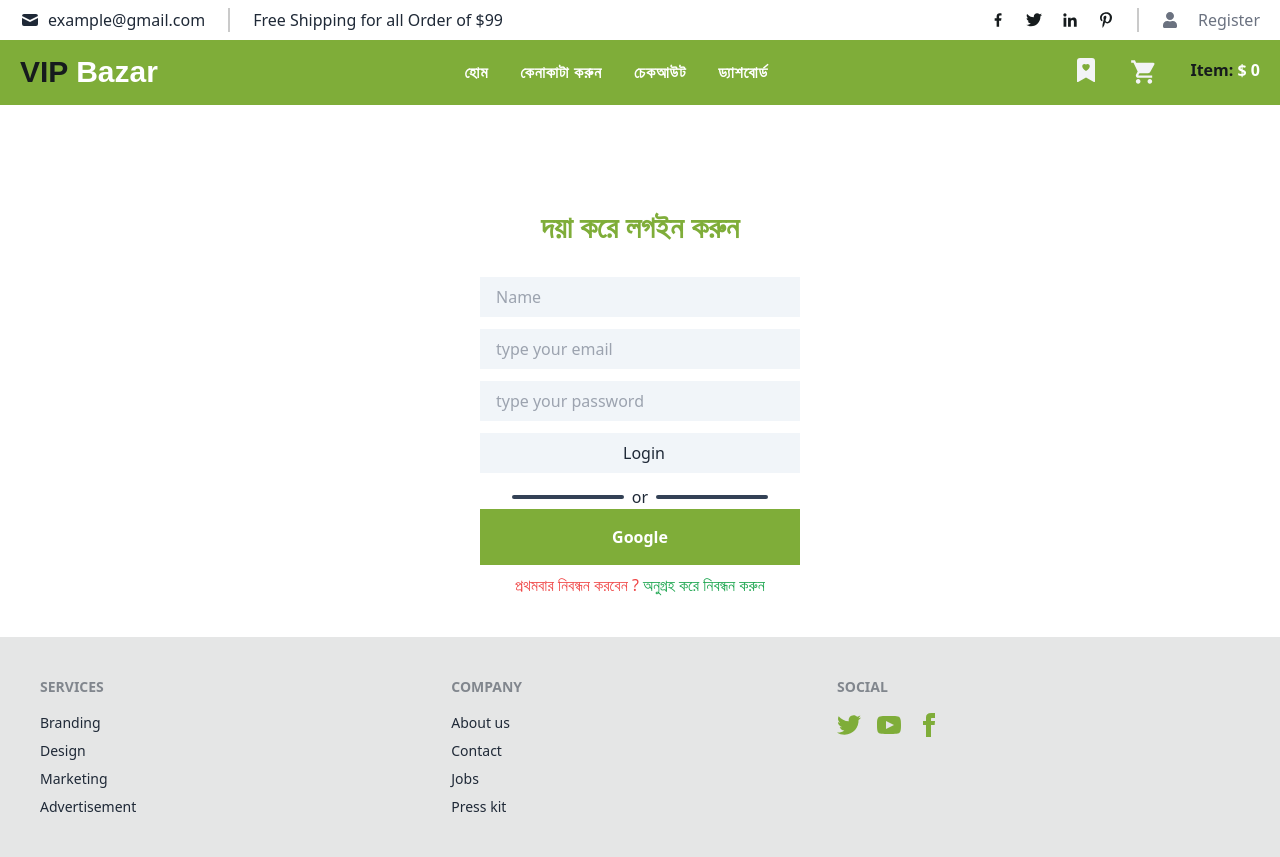
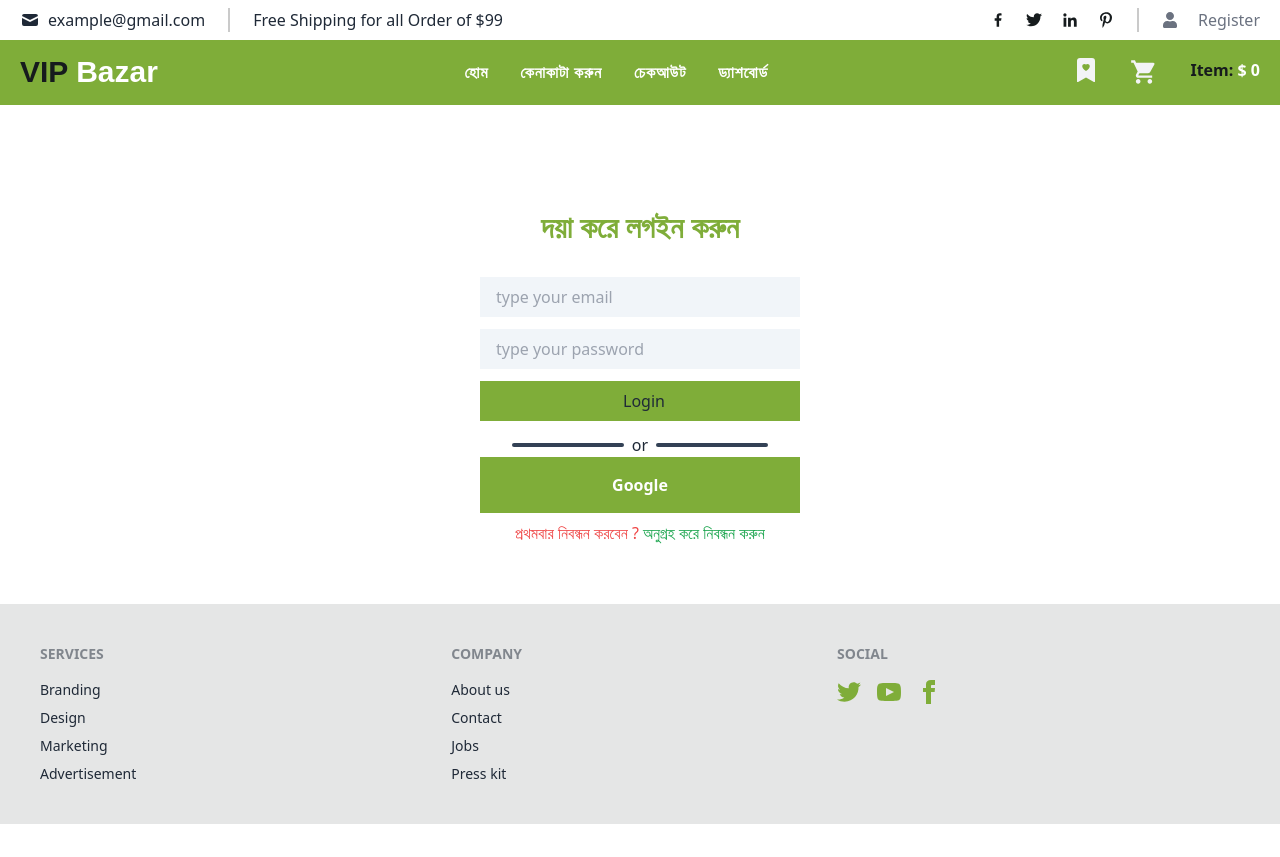
Before and after one commit to team-binarybrains/Ecommerce-client, a React (Create React App) app: page /login in a window 1280 px wide. After the commit the page ends 824 px from the top, so only its background shows below. Built offline with nearby package versions, Linux system fonts and the light colour scheme; no server answers.

Commit message:
login error solved

```diff
--- a/src/Component/Auth/Login.js
+++ b/src/Component/Auth/Login.js
@@ -7,23 +7,22 @@ import { Link, useNavigate } from "react-router-dom";
 import auth from "../../firebase.init";
 
 const Login = () => {
+  const [signInWithEmailAndPassword, user, loading, error] = useSignInWithEmailAndPassword(auth);
+
+  const [signInWithGoogle, userGoogle, loadinguserGoogle, erroruserGoogle] = useSignInWithGoogle(auth);
+
   const navigate = useNavigate();
-  const [signInWithEmailAndPassword, user, loading, error] =
-    useSignInWithEmailAndPassword(auth);
-
-  const [signInWithGoogle, userGoogle, loadinguserGoogle, erroruserGoogle] =
-    useSignInWithGoogle(auth);
-
   if (user || userGoogle) {
     navigate("/");
   }
 
   const handleLogin = async (event) => {
     event.preventDefault();
-    const email = event.current.value;
-    const password = event.current.value;
+    const email = event.target.email.value;
+    const password = event.target.password.value;
     signInWithEmailAndPassword(email, password);
   };
+
   return (
     <div className="mt-16 py-10">
       <div className=" mx-auto">
@@ -33,13 +32,6 @@ const Login = () => {
 
         <div className="mx-auto">
           <form onSubmit={handleLogin}>
-            <input
-              className="block bg-slate-100 my-3 py-2 px-2 w-80 pl-4 outline-none mx-auto"
-              type="text"
-              name="name"
-              placeholder="Name"
-              required
-            />
             <input
               className="block bg-slate-100 my-3 py-2 px-2 w-80 pl-4 outline-none mx-auto"
               type="email"
@@ -55,7 +47,7 @@ const Login = () => {
               required
             />
             <input
-              className="block bg-slate-100 my-3 py-2 px-2 w-80 pl-4 outline-none mx-auto"
+              className="block bg-[#7fad39] my-3 py-2 px-2 w-80 pl-4 outline-none mx-auto"
               type="submit"
               value="Login"
             />
--- a/src/Component/Auth/Register.js
+++ b/src/Component/Auth/Register.js
@@ -22,8 +22,8 @@ const Register = () => {
 
   const navigate = useNavigate();
   useEffect(() => {
-    if (user) {
-      navigate("/");
+    if (user || userGoogle) {
+      navigate("/")
     }
   }, [ user, navigate]);
 
```
